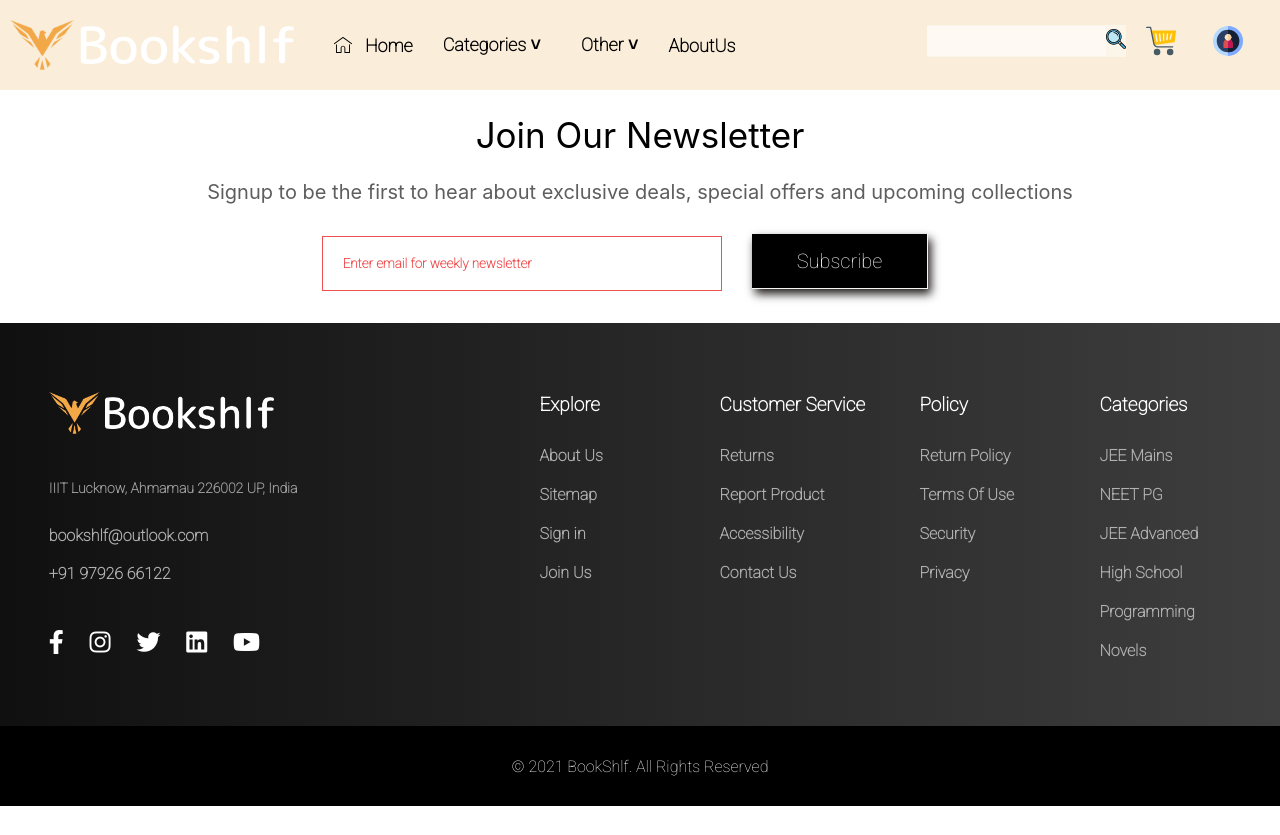
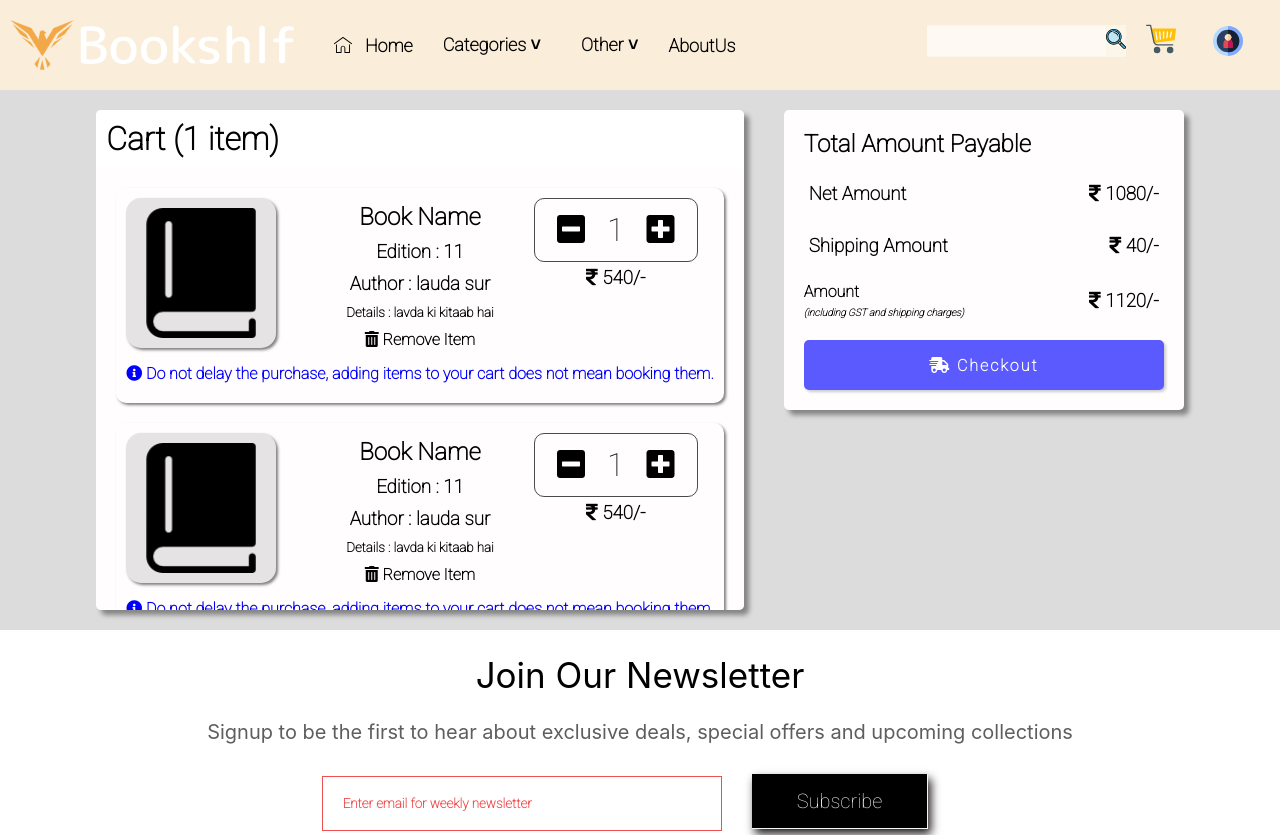
Before and after one commit to Bookshlf-in/Website, a React (Create React App) app: page /Cart in a window 1280 px wide. Shown: the top 835 px of the page. Before the commit the page ends 806 px from the top, so only its background shows below. Built offline with nearby package versions, Linux system fonts and the light colour scheme.

Commit message:
Cart Finished

```diff
--- a/src/components/App/App.css
+++ b/src/components/App/App.css
@@ -14,10 +14,10 @@
 
 /* Handle */
 ::-webkit-scrollbar-thumb {
-  background: #888;
+  background: rgb(253, 150, 150);
 }
 
 /* Handle on hover */
 ::-webkit-scrollbar-thumb:hover {
-  background: #555;
+  background: rgb(253, 116, 116);
 }
--- a/src/components/App/App.js
+++ b/src/components/App/App.js
@@ -10,6 +10,7 @@
 import Footer from "../Footer/Footer.js";
 import About from "../About/About.js";
 import Contact from "../Contact/Contact.js";
+import Cart from "../Cart/Cart.js";
 function App() {
   return (
     <Router>
@@ -22,6 +23,7 @@
           <Route path="/Verify" component={Verify} />
           <Route path="/About" component={About} />
           <Route path="/Contact" component={Contact} />
+          <Route path="/Cart" component={Cart} />
         </Switch>
 
         {/* <div className="temp-nav">
--- /dev/null
+++ b/src/components/Cart/Cart.css
@@ -0,0 +1,154 @@
+.cart-main {
+  width: 100%;
+  background-color: rgba(79, 79, 79, 0.2);
+  padding: 20px;
+  display: flex;
+  flex-direction: row;
+  justify-content: center;
+  font-family: "Roboto", sans-serif;
+}
+.cart-container-left {
+  background-color: rgb(255, 253, 253);
+  margin: 0px 20px;
+  overflow-y: auto;
+  max-height: 500px;
+  border-radius: 5px;
+  box-shadow: 5px 5px 5px rgba(0, 0, 0, 0.4);
+}
+.cart-container-left h1 {
+  position: -webkit-sticky; /* Safari */
+  position: sticky;
+  top: 0;
+  z-index: 100;
+  background-color: white;
+  padding: 10px;
+}
+.cart-item {
+  padding: 10px;
+  margin: 20px;
+  box-shadow: 2px 2px 3px rgba(0, 0, 0, 0.5);
+  border-radius: 10px;
+}
+.cart-item-img,
+.cart-item-details,
+.cart-item-price {
+  float: left;
+  width: 33.33%;
+}
+.cart-item-img img {
+  padding: 10px;
+  background-color: rgba(0, 0, 0, 0.1);
+  box-shadow: 2px 2px 3px rgba(0, 0, 0, 0.5);
+  border-radius: 15px;
+}
+.cart-item-details {
+  display: flex;
+  flex-direction: column;
+  justify-content: center;
+  align-items: center;
+}
+.cart-item-details h2,
+h3,
+h4,
+h5 {
+  padding: 5px;
+}
+.cart-item-details h4:hover {
+  color: rgb(255, 255, 255);
+  background-color: rgb(255, 60, 60);
+  cursor: pointer;
+  box-shadow: 2px 2px 3px rgba(0, 0, 0, 0.2);
+}
+.cart-item-price {
+  display: flex;
+  justify-content: center;
+  align-items: center;
+  flex-direction: column;
+}
+.cart-item-price table {
+  border: 1px solid rgba(0, 0, 0, 0.7);
+  padding: 10px;
+  font-size: 32px;
+  border-radius: 10px;
+}
+td .fa-plus-square:hover {
+  color: rgb(42, 216, 42);
+}
+td .fa-minus-square:hover {
+  color: rgb(216, 42, 42);
+}
+.cart-item-price td {
+  padding: 0px 10px;
+}
+.cart-item p {
+  clear: both;
+  color: blue;
+  font-weight: bold;
+  padding: 10px 0px;
+}
+.cart-container-right {
+  background-color: rgb(255, 253, 253);
+  padding: 20px;
+  margin: 0px 20px;
+  max-height: 300px;
+  border-radius: 5px;
+  box-shadow: 5px 5px 5px rgba(0, 0, 0, 0.4);
+  min-width: 400px;
+}
+
+.cart-net-amount,
+.cart-net-shipping,
+.cart-total {
+  display: flex;
+  justify-content: space-between;
+  align-items: center;
+  margin: 20px 0px;
+  font-weight: bold;
+}
+.cart-total p i {
+  font-size: 10px;
+}
+.cart-checkout {
+  height: 50px;
+  width: 100%;
+  background-color: rgb(90, 90, 255);
+  display: flex;
+  justify-content: center;
+  align-items: center;
+  font-weight: bold;
+  color: white;
+  letter-spacing: 2px;
+  border-radius: 5px;
+  box-shadow: 2px 2px 3px rgba(0, 0, 0, 0.2);
+}
+.cart-checkout:hover {
+  background-color: rgb(28, 28, 255);
+  font-size: 20px;
+  transition: 0.3s ease-in-out;
+  cursor: pointer;
+}
+@media only screen and (max-width: 800px) {
+  .cart-main {
+    flex-direction: column;
+  }
+  .cart-container-right {
+    margin-top: 20px;
+  }
+}
+@media only screen and (max-width: 600px) {
+  .cart-item-img,
+  .cart-item-details,
+  .cart-item-price {
+    clear: both;
+    display: flex;
+    justify-content: center;
+    align-items: center;
+    width: 100%;
+  }
+  .cart-container-left {
+    display: flex;
+    justify-content: center;
+    align-items: center;
+    flex-direction: column;
+  }
+}
--- /dev/null
+++ b/src/components/Cart/Cart.js
@@ -0,0 +1,163 @@
+import React from "react";
+import "./Cart.css";
+import {Link} from "react-router-dom";
+
+function Cart() {
+  return (
+    <div className="cart-main">
+      <div className="cart-container-left">
+        <h1> Cart (1 item)</h1>
+        {/* Cart item starts */}
+        <div className="cart-item">
+          <div className="cart-item-img">
+            <img
+              src="./images/book-of-black-cover-closed.png"
+              alt="book"
+              height="150px"
+              width="150px"
+            />
+          </div>
+          <div className="cart-item-details">
+            <h2>Book Name</h2>
+            <h3>Edition : 11</h3>
+            <h3>Author : lauda sur</h3>
+            <h5>Details : lavda ki kitaab hai</h5>
+            <h4>
+              <i class="fas fa-trash-alt"></i>&nbsp;Remove Item
+            </h4>
+          </div>
+          <div className="cart-item-price">
+            <table className="book-quantity">
+              <tr>
+                <td>
+                  <i className="fas fa-minus-square"></i>
+                </td>
+                <td>1</td>
+                <td>
+                  <i className="fas fa-plus-square"></i>
+                </td>
+              </tr>
+            </table>
+            <h3>
+              <i className="fas fa-rupee-sign"></i> 540/-
+            </h3>
+          </div>
+          <p className="alert-cart-item">
+            <i class="fas fa-info-circle"></i> Do not delay the purchase, adding
+            items to your cart does not mean booking them.
+          </p>
+        </div>
+        {/* Cart Item Ends */}
+        {/* Another Cart Item starts */}
+        <div className="cart-item">
+          <div className="cart-item-img">
+            <img
+              src="./images/book-of-black-cover-closed.png"
+              alt="book"
+              height="150px"
+              width="150px"
+            />
+          </div>
+          <div className="cart-item-details">
+            <h2>Book Name</h2>
+            <h3>Edition : 11</h3>
+            <h3>Author : lauda sur</h3>
+            <h5>Details : lavda ki kitaab hai</h5>
+            <h4>
+              <i class="fas fa-trash-alt"></i>&nbsp;Remove Item
+            </h4>
+          </div>
+          <div className="cart-item-price">
+            <table className="book-quantity">
+              <tr>
+                <td>
+                  <i className="fas fa-minus-square"></i>
+                </td>
+                <td>1</td>
+                <td>
+                  <i className="fas fa-plus-square"></i>
+                </td>
+              </tr>
+            </table>
+            <h3>
+              <i className="fas fa-rupee-sign"></i> 540/-
+            </h3>
+          </div>
+          <p className="alert-cart-item">
+            <i class="fas fa-info-circle"></i> Do not delay the purchase, adding
+            items to your cart does not mean booking them.
+          </p>
+        </div>
+        {/* Another Cart Item starts */}
+        <div className="cart-item">
+          <div className="cart-item-img">
+            <img
+              src="./images/book-of-black-cover-closed.png"
+              alt="book"
+              height="150px"
+              width="150px"
+            />
+          </div>
+          <div className="cart-item-details">
+            <h2>Book Name</h2>
+            <h3>Edition : 11</h3>
+            <h3>Author : lauda sur</h3>
+            <h5>Details : lavda ki kitaab hai</h5>
+            <h4>
+              <i class="fas fa-trash-alt"></i>&nbsp;Remove Item
+            </h4>
+          </div>
+          <div className="cart-item-price">
+            <table className="book-quantity">
+              <tr>
+                <td>
+                  <i className="fas fa-minus-square"></i>
+                </td>
+                <td>1</td>
+                <td>
+                  <i className="fas fa-plus-square"></i>
+                </td>
+              </tr>
+            </table>
+            <h3>
+              <i className="fas fa-rupee-sign"></i> 540/-
+            </h3>
+          </div>
+          <p className="alert-cart-item">
+            <i class="fas fa-info-circle"></i> Do not delay the purchase, adding
+            items to your cart does not mean booking them.
+          </p>
+        </div>
+        {/* Cart Item Ends */}
+      </div>
+      <div className="cart-container-right">
+        <h2>Total Amount Payable</h2>
+        <div className="cart-net-amount">
+          <h3> Net Amount </h3>
+          <h3>
+            <i class="fas fa-rupee-sign"></i>&nbsp;1080/-
+          </h3>
+        </div>
+        <div className="cart-net-shipping">
+          <h3> Shipping Amount</h3>
+          <h3>
+            <i class="fas fa-rupee-sign"></i>&nbsp;40/-
+          </h3>
+        </div>
+        <div className="cart-total">
+          <p>
+            Amount <br />
+            <i>(including GST and shipping charges)</i>
+          </p>
+          <h3>
+            <i class="fas fa-rupee-sign"></i>&nbsp;1120/-
+          </h3>
+        </div>
+        <div className="cart-checkout">
+          <i class="fas fa-shipping-fast"></i> &nbsp;Checkout
+        </div>
+      </div>
+    </div>
+  );
+}
+export default Cart;
--- a/src/components/Navbar/Navbar.js
+++ b/src/components/Navbar/Navbar.js
@@ -114,12 +114,13 @@
             </li>
             <li>
               <div className="navbar-items-chip">
-                <img
+                <Link to = "/Cart"><img
                   src="./images/carts.svg"
                   alt="My cart"
                   height="30px"
                   width="30px"
                 />
+                </Link>
               </div>
             </li>
             <li>
--- a/src/components/Sidenav/Sidenav.js
+++ b/src/components/Sidenav/Sidenav.js
@@ -24,7 +24,7 @@
         <Link className="Profile">
           Profile&nbsp;<i class="fas fa-user-circle"></i>
         </Link>
-        <Link className="Profile">
+        <Link className="Profile" to = "/Cart">
           Cart&nbsp;<i class="fas fa-shopping-cart"></i>
         </Link>
         {/* ends here */}
```
Also changed, not shown: public/images/book-of-black-cover-closed.png (added).
